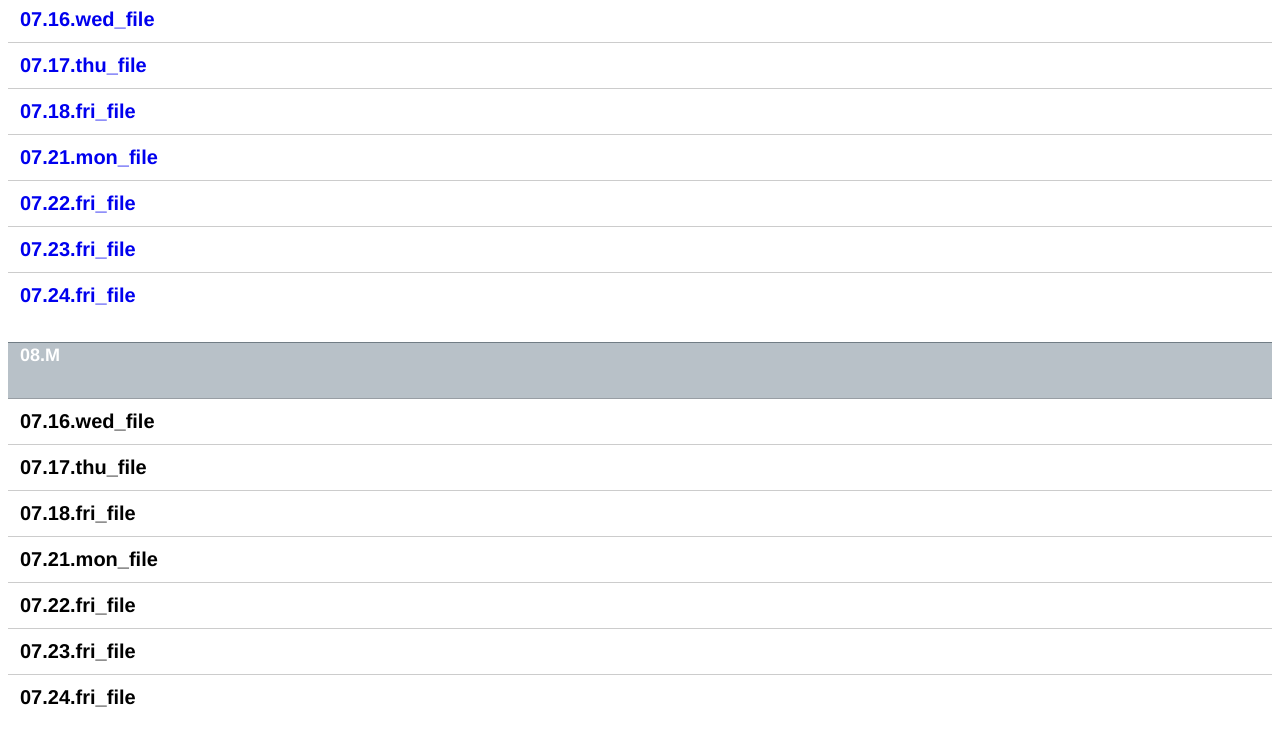
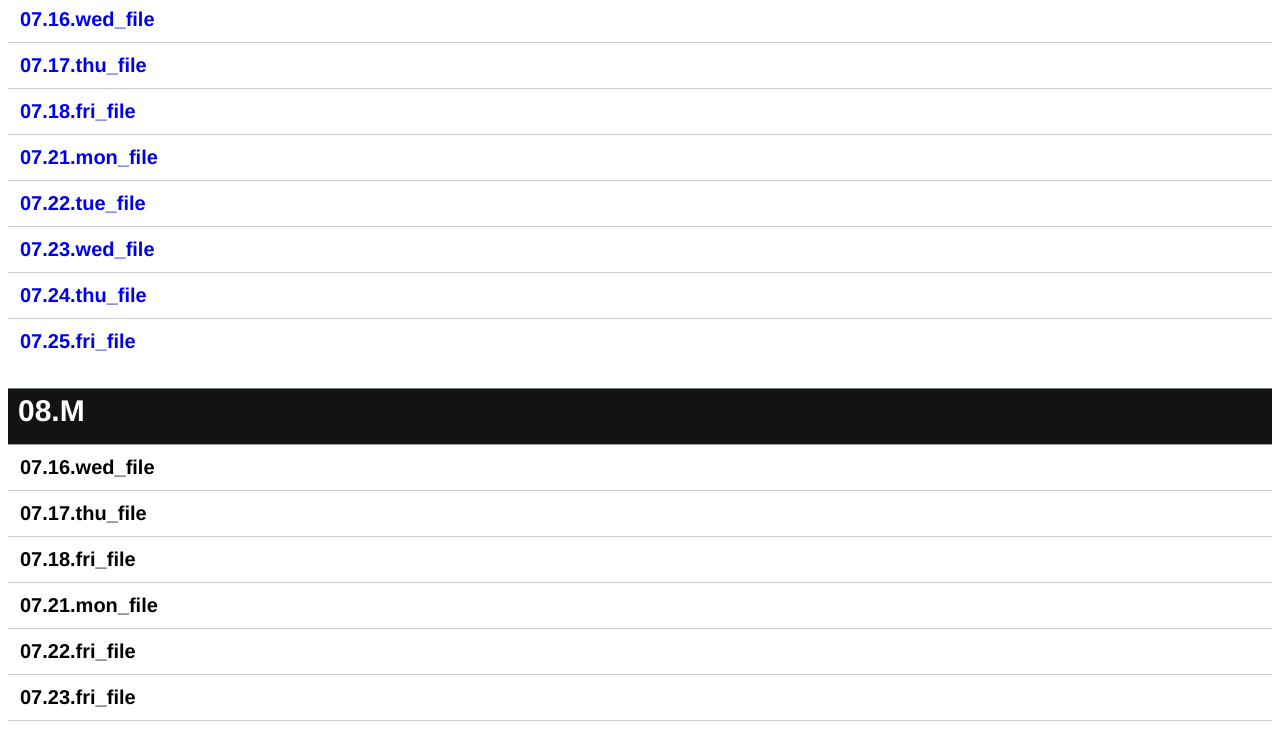
Before and after one commit to kungjin/html2507, a plain HTML site: page index.html in a window 1280 px wide. Shown: the part 131-865 px from the top of the page. Drawn offline with Linux system fonts and the light colour scheme; a web font is replaced by a local one.

Commit message:
수정
수정

```diff
--- a/index.html
+++ b/index.html
@@ -21,13 +21,14 @@
         }
 
         dt {
-            background-color: #b8c1c8;
+            background-color: #131313;
             border-bottom: 1px solid #989ea4;
             border-top: 1px solid #717d85;
             color: #fff;
-            font: bold 18px/21px Helvetica, Arial sans-serif;
+            font: bolder 30px Helvetica, Arial sans-serif;
             margin: 0;
-            padding: 2px 0 0 12px;
+            padding: 2px 10px;
+            padding-top: 5px;
             position: sticky;
             top: -1px;
             height: 57px;
@@ -82,9 +83,10 @@
             <dd> <a href="./work/index0717.html">07.17.thu_file </a></dd>
             <dd> <a href="./work/index0718.html">07.18.fri_file </a></dd>
             <dd> <a href="./work/index0721.html">07.21.mon_file </a></dd>
-            <dd> <a href="./work/index0722.html">07.22.fri_file </a></dd>
-            <dd> <a href="./work/index0723.html">07.23.fri_file </a></dd>
-            <dd> <a href="./work/index0724.html">07.24.fri_file </a></dd>
+            <dd> <a href="./work/index0722.html">07.22.tue_file </a></dd>
+            <dd> <a href="./work/index0723.html">07.23.wed_file </a></dd>
+            <dd> <a href="./work/index0724.html">07.24.thu_file </a></dd>
+            <dd> <a href="./work/index0724.html">07.25.fri_file </a></dd>
         </div>
         <div>
             <dt>08.M</dt>
```
Also changed, not shown: work/index0725.html (added, +29 -0 lines).
